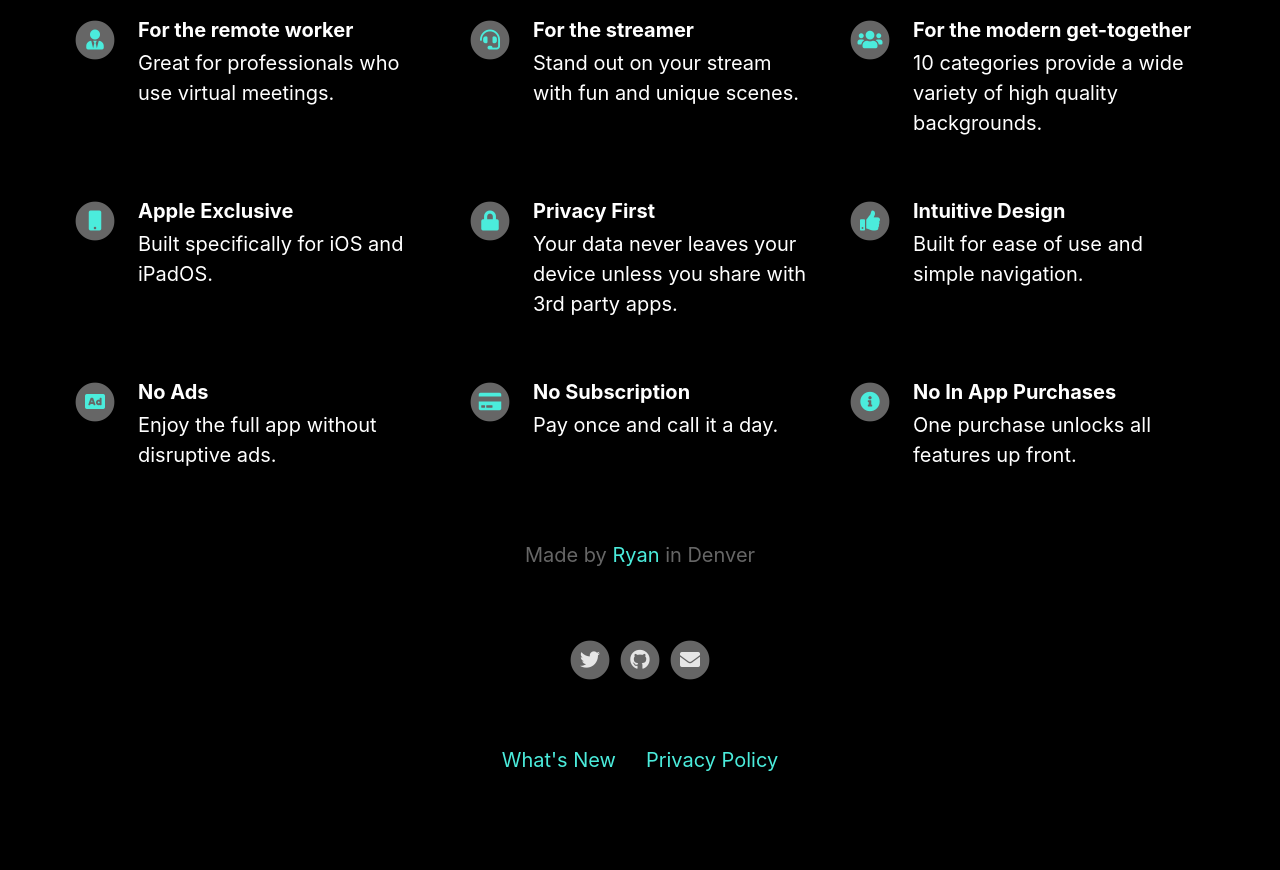
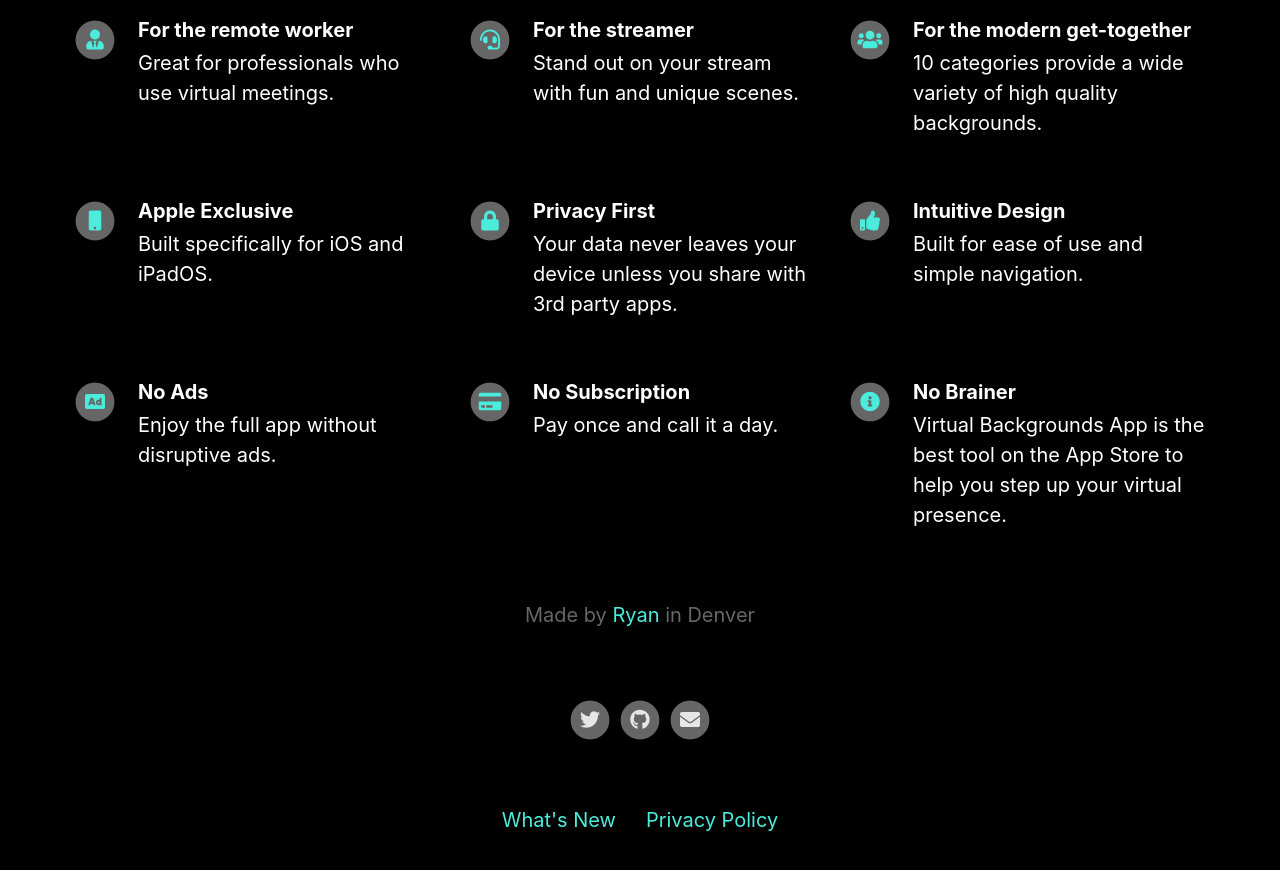
Before and after one commit to sonasapps/virtualbackgrounds, a Jekyll site: the page built from index.html, in a window 1280 px wide and 900 px high, scrolled down 1064 px. Shown: the top 870 px of the window. Built offline with Jekyll 4.4.1, drawn with Linux system fonts in a browser that asks for light colours; nearby versions of some CDN libraries; before the commit the page ends 1904 px from its top, so only the background shows below that.

Commit message:
Update _config.yml

```diff
--- a/_config.yml
+++ b/_config.yml
@@ -66,8 +66,8 @@ features                                  :
     description                           : Pay once and call it a day.
     fontawesome_icon_name                 : credit-card
 
-  - title                                 : No In App Purchases
-    description                           : One purchase unlocks all features up front.
+  - title                                 : No Brainer
+    description                           : Virtual Backgrounds App is the best tool on the App Store to help you step up your virtual presence.
     fontawesome_icon_name                 : info-circle
 
   - title                                 : # New Feature Title
```
